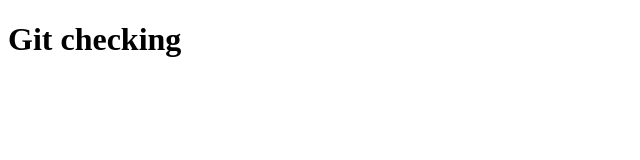
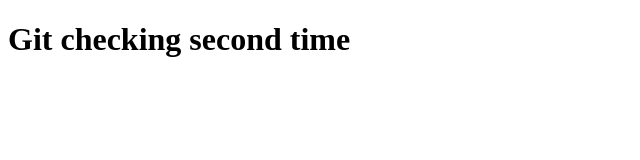
Before and after one commit to puneet94/GitCheck, a plain HTML site: page index.html in a window 1280 px wide. Shown: the whole page, without its empty margins (0-640 px from the left). Drawn offline with Linux system fonts and the light colour scheme.

Commit message:
Second change

```diff
--- a/index.html
+++ b/index.html
@@ -4,6 +4,6 @@
 	<title></title>
 </head>
 <body>
-	<h1>Git checking</h1>
+	<h1>Git checking second time</h1>
 </body>
 </html>
```
